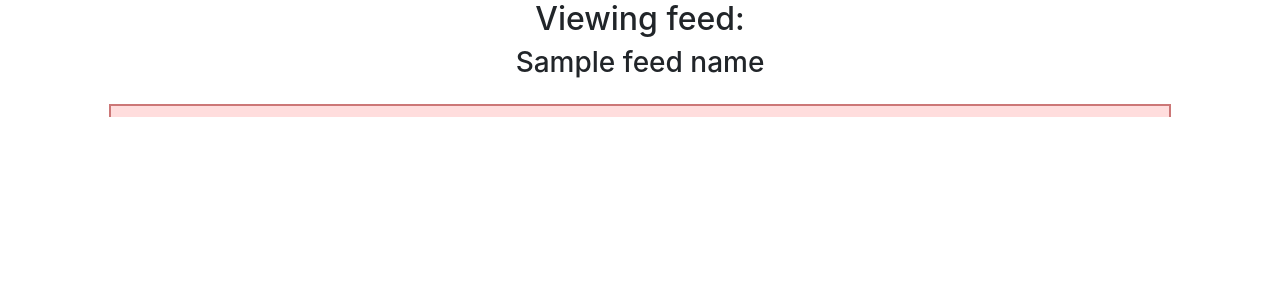
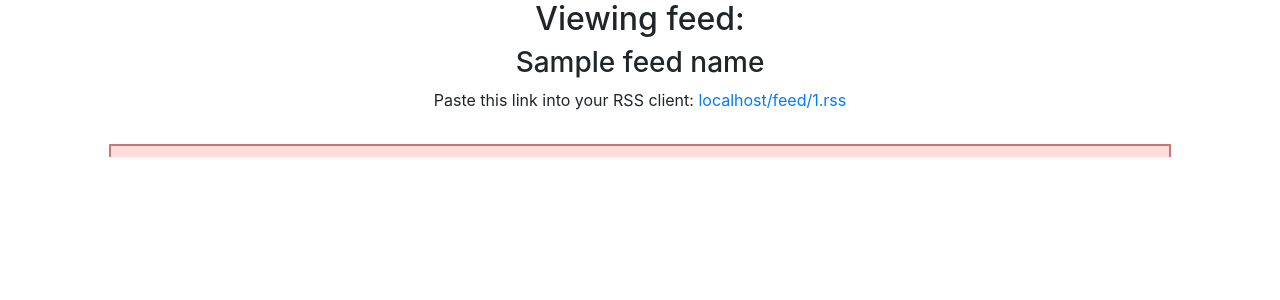
Before and after one commit to chasekidder/pollrss, a Django app: template pollrss/ui/templates/ui/feed.html in a window 1280 px wide. Shown: the part 56-356 px from the top of the page. Run offline with Django 3.2, Linux system fonts and the light colour scheme; the template is opened without the code that fills it: most values are stand-ins (such as "Sample title", 1, 10 or a date in 2020); some libraries are stand-ins or nearby versions.

Commit message:
Add direct rss feed link to feed view

```diff
--- a/pollrss/ui/templates/ui/feed.html
+++ b/pollrss/ui/templates/ui/feed.html
@@ -29,6 +29,10 @@
     <div class='text-center'>
         <h2>Viewing feed:</h2>
         <h3> {{feed_name}}</h3>
+        <p>Paste this link into your RSS client:
+            <a href="/feed/{{feed_id}}.rss">{{request.get_host}}/feed/{{feed_id}}.rss</a>
+        </p>
+
     </div>
 
 
--- a/pollrss/ui/views.py
+++ b/pollrss/ui/views.py
@@ -90,6 +90,7 @@ def viewfeed(request, feed_id):
 
         context = {
                     'feed_name': rss_feed.title,
+                    'feed_id': feed_id,
                     'feed_xml': b64_xml.decode("utf-8")
                 }
 
```
